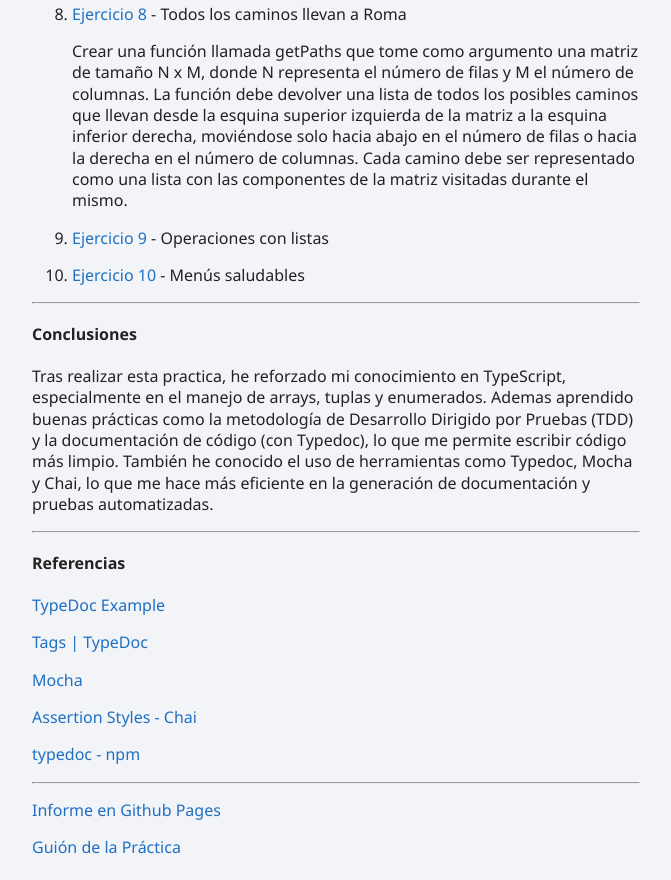
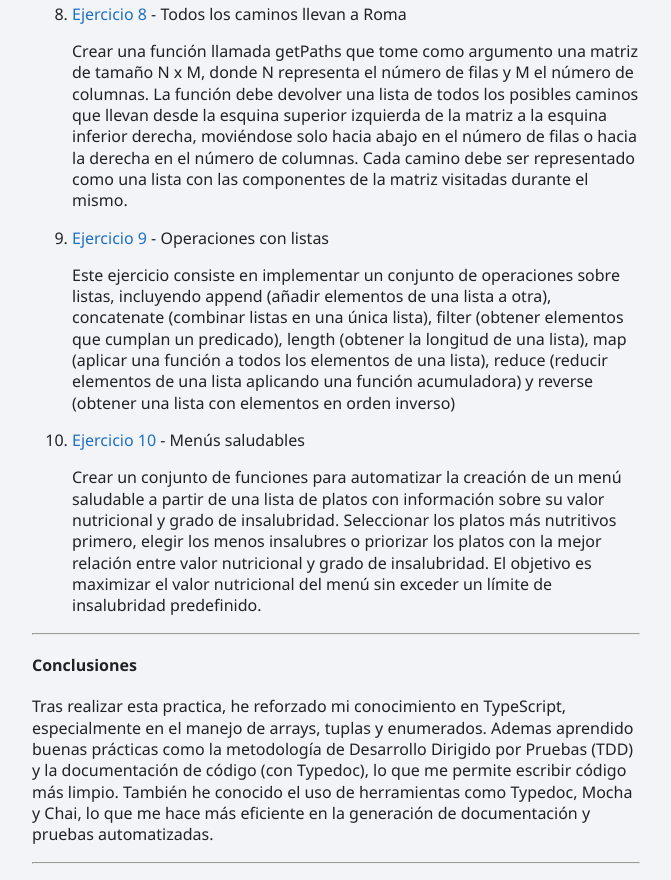
Before and after one commit to ULL-ESIT-INF-DSI-2324/ull-esit-inf-dsi-23-24-prct05-objects-classes-interfaces-alu0101203294, a website: page docs/index.html in a window 1280 px wide. Shown: the part 2186-3066 px from the top of the page, without its empty margins (272-943 px from the left). Drawn offline with Linux system fonts and the light colour scheme.

Commit message:
Modificado Readme.md

```diff
--- a/docs/index.html
+++ b/docs/index.html
@@ -35,9 +35,11 @@ Ademas,existe una amplia variedad de métodos para operar con arrays como <code>
 <li><p><a href="https://ull-esit-inf-dsi-2324.github.io/ull-esit-inf-dsi-23-24-prct04-arrays-tuples-enums-alu0101203294/modules/Ejercicio_8___Todos_los_caminos_llevan_a_Roma.html">Ejercicio 8</a> - Todos los caminos llevan a Roma</p>
 <p>Crear una función llamada getPaths que tome como argumento una matriz de tamaño N x M, donde N representa el número de filas y M el número de columnas. La función debe devolver una lista de todos los posibles caminos que llevan desde la esquina superior izquierda de la matriz a la esquina inferior derecha, moviéndose solo hacia abajo en el número de filas o hacia la derecha en el número de columnas. Cada camino debe ser representado como una lista con las componentes de la matriz visitadas durante el mismo.</p>
 </li>
-<li><p><a href="https://ull-esit-inf-dsi-2324.github.io/ull-esit-inf-dsi-23-24-prct04-arrays-tuples-enums-alu0101203294/modules/ejercicio9.html">Ejercicio 9</a> - Operaciones con listas</p>
+<li><p><a href="https://ull-esit-inf-dsi-2324.github.io/ull-esit-inf-dsi-23-24-prct04-arrays-tuples-enums-alu0101203294/modules/Ejercicio_9___Operaciones_con_listas.html">Ejercicio 9</a> - Operaciones con listas</p>
+<p>Este ejercicio consiste en implementar un conjunto de operaciones sobre listas, incluyendo append (añadir elementos de una lista a otra), concatenate (combinar listas en una única lista), filter (obtener elementos que cumplan un predicado), length (obtener la longitud de una lista), map (aplicar una función a todos los elementos de una lista), reduce (reducir elementos de una lista aplicando una función acumuladora) y reverse (obtener una lista con elementos en orden inverso)</p>
 </li>
 <li><p><a href="https://ull-esit-inf-dsi-2324.github.io/ull-esit-inf-dsi-23-24-prct04-arrays-tuples-enums-alu0101203294/modules/ejercicio10.html">Ejercicio 10</a> - Menús saludables</p>
+<p>Crear un conjunto de funciones para automatizar la creación de un menú saludable a partir de una lista de platos con información sobre su valor nutricional y grado de insalubridad. Seleccionar los platos más nutritivos primero, elegir los menos insalubres o priorizar los platos con la mejor relación entre valor nutricional y grado de insalubridad. El objetivo es maximizar el valor nutricional del menú sin exceder un límite de insalubridad predefinido.</p>
 </li>
 </ol>
 <hr>
```
Also changed, not shown: README.md.
